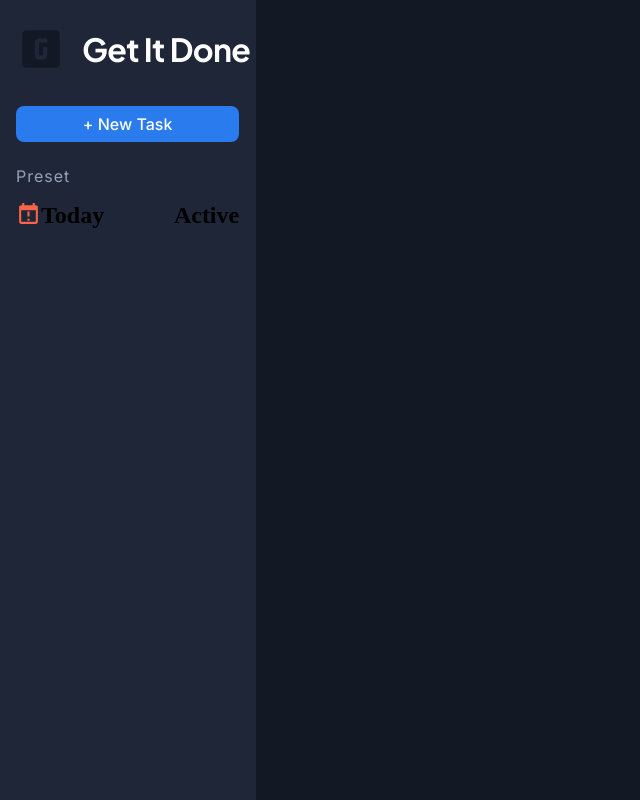
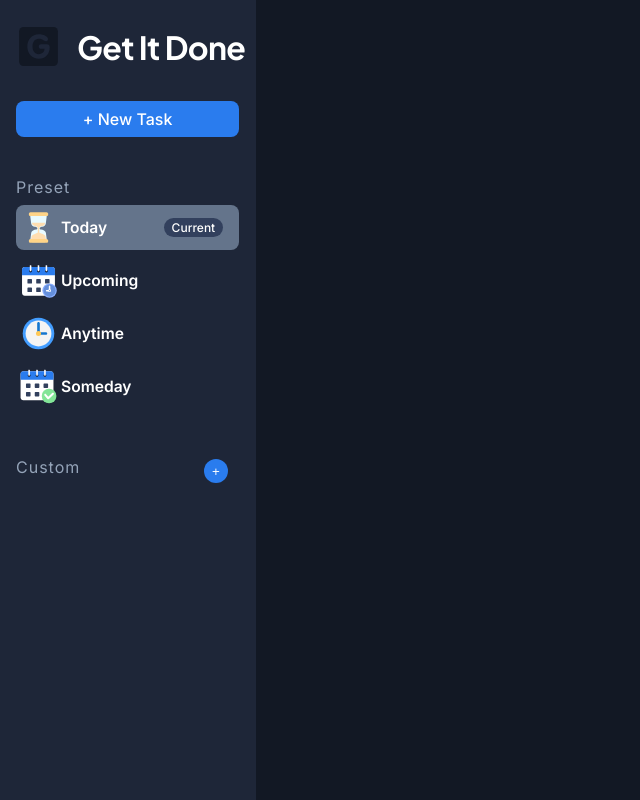
Before and after one commit to JayceDevelops/Get-It-Done, a website built with webpack: page src/template.html in a window 1280 px wide. Shown: the whole page, without its empty margins (0-640 px from the left). Built offline with nearby package versions, Linux system fonts and the light colour scheme.

Commit message:
Finished styling sidebar & made the sidebar render using JS.

```diff
--- a/src/index.js
+++ b/src/index.js
@@ -1 +1,27 @@
 import "./style.css";
+import { InitSidebar } from "./modules/init-sidebar";
+import { ChangeCategorie } from "./modules/change-categorie";
+
+
+InitSidebar();
+
+
+const Today = document.querySelector('.Today');
+Today.addEventListener("click", () => {
+    ChangeCategorie('Today');
+});
+
+const Upcoming = document.querySelector('.Upcoming');
+Upcoming.addEventListener("click", () => {
+    ChangeCategorie('Upcoming');
+});
+
+const Anytime = document.querySelector('.Anytime');
+Anytime.addEventListener("click", () => {
+    ChangeCategorie('Anytime');
+});
+
+const Someday = document.querySelector('.Someday');
+Someday.addEventListener("click", () => {
+    ChangeCategorie('Someday');
+});
--- /dev/null
+++ b/src/modules/change-categorie.js
@@ -0,0 +1,4 @@
+
+export const ChangeCategorie = (categorie) => {
+
+};
--- /dev/null
+++ b/src/modules/init-sidebar.js
@@ -0,0 +1,112 @@
+import Logo from '../assets/Logo.svg';
+import Today from '../assets/Today.svg'
+import Upcoming from '../assets/Upcoming.svg';
+import Anytime from '../assets/Anytime.svg';
+import Someday from '../assets/Someday.svg';
+
+export const InitSidebar = () => {
+    const nav = document.querySelector('nav');
+
+    renderHeading(nav);
+
+    // Render New Task Button
+    const newTask = document.createElement('button');
+    newTask.classList.add('new');
+    newTask.textContent = '+ New Task';
+    nav.appendChild(newTask);
+
+    // Render Preset Categories
+    renderPresetCategories(nav);
+
+    // Render Custom Categories
+    renderCustomCategories(nav);
+};
+
+const renderHeading = (nav) => {
+    // Render Heading Div
+    const heading = document.createElement('div');
+    heading.classList.add('heading');
+
+    // Render Image
+    const Icon = document.createElement('img');
+    Icon.src = Logo;
+    heading.appendChild(Icon);
+
+    // Render Text
+    heading.innerHTML += '<h1>Get It Done</h1>';
+
+    nav.appendChild(heading);
+};
+
+const renderPresetCategories = (nav) => {
+    const preset = document.createElement('div');
+    preset.classList.add('preset');
+    preset.innerHTML += '<h1 class="list">Preset</h1>';
+
+    // Goes through array of preset categories and creates the necessary divs and elements
+    const PresetCategories = ['Today', 'Upcoming', 'Anytime', 'Someday'];
+    PresetCategories.forEach((categorie) => {
+        const presetButton = document.createElement('div');
+        presetButton.classList.add('presetButton', categorie);
+
+        const name = document.createElement('div');
+        name.classList.add('presetname');
+
+        const buttonImage = document.createElement('img');
+        const nameText = document.createElement('h1');
+        nameText.textContent = categorie;
+        name.appendChild(nameText);
+
+        presetButton.appendChild(name);
+
+        if (categorie === 'Today'){
+            buttonImage.src = Today;
+            presetButton.classList.add('current');
+
+            const active = document.createElement('div');
+            active.classList.add('active');
+            active.innerHTML = '<h1>Current</h1>';
+
+            presetButton.appendChild(active);
+        }
+        else if (categorie === 'Upcoming'){
+            buttonImage.src = Upcoming;
+        }
+        else if (categorie === 'Anytime'){
+            buttonImage.src = Anytime;
+        }
+        else {
+            buttonImage.src = Someday;
+        }
+
+        name.insertBefore(buttonImage, nameText);
+
+        preset.appendChild(presetButton);
+    });
+    nav.appendChild(preset);
+}
+
+const renderCustomCategories = (nav) => {
+    const custom = document.createElement('div');
+    custom.classList.add('custom');
+
+    const customHeader = document.createElement('div');
+    customHeader.classList.add('customHeader');
+
+    const headerText = document.createElement('h1');
+    headerText.classList.add('list');
+    headerText.textContent = 'Custom';
+    customHeader.appendChild(headerText);
+
+    const styleDiv = document.createElement('div');
+
+    const newCustButton = document.createElement('button');
+    newCustButton.classList.add('newCustom');
+    newCustButton.textContent = "+";
+
+    styleDiv.appendChild(newCustButton);
+
+    customHeader.appendChild(styleDiv);
+    custom.appendChild(customHeader);
+    nav.appendChild(custom);
+};
--- a/src/style.css
+++ b/src/style.css
@@ -87,14 +87,16 @@ nav > .new {
     background-color: var(--accent-primary);
 }
 
-nav > .preset > h1 {
+
+
+.list {
+
     font-family: var(--font-body);
     font-size: clamp(0.75rem, 4vw, 1rem);
     font-weight: 400;
     letter-spacing: 1px;
     color: var(--text-secondary);
-    padding-top: 1.5rem;
-    padding-bottom: 1rem;
+    padding-bottom: 0.5rem;
 }
 
 nav > .preset > .presetButton {
@@ -104,16 +106,80 @@ nav > .preset > .presetButton {
 
 
     border-radius: 8px;
+    cursor: pointer;
+
+    margin-bottom: 0.5rem;
 }
 
 nav > .preset > .presetButton > .presetname {
     display: flex;
     flex-direction: row;
+    align-items: center;
+
+    font-family: var(--font-body);
+    font-size: clamp(0.5rem, 4vw, 0.65rem);
+    color: var(--text-primary);
+
 }
 
+nav > .preset > .current {
+    background-color: var(--text-muted);
+}
 
-nav > .preset > .presetButton > h1 {
+nav > .preset > .current > .active {
+    display: flex;
+    align-items: center;
+    justify-content: center;
+}
+
+nav > .preset > .current > .active > h1 {
+
+    background-color: var(--color-border);
+
     font-family: var(--font-body);
-    font-size: clamp(1rem, 4vw, 1.25rem);
-    padding-left: 1rem;
+    font-size: clamp(0.5rem, 4vw, 0.75rem);
+    font-weight: 500;
+
+    color: var(--text-primary);
+
+    margin-right: 1rem;
+    padding: 0.15rem 0.5rem 0.15rem 0.5rem;
+
+    border-radius: 50px;
 }
+
+nav > .custom > .customHeader {
+    display: grid;
+    grid-template-columns: min-content auto;
+}
+
+nav > .custom > div > div {
+    display: flex;
+    align-items: center;
+    justify-content: end;
+}
+
+nav > .custom > div > div > button {
+    margin-right: 1.75rem;
+
+    border-radius: 100%;
+    border: none;
+    outline: none;
+
+    background-color: var(--accent-primary);
+    color: var(--text-primary);
+
+    width: 1.5rem;
+    height: 1.5rem;
+
+    cursor: pointer;
+}
+
+.preset, .custom {
+    margin-top: 2.5rem;
+}
+
+img {
+    width: 45px;
+    height: 45px;
+}
--- a/src/template.html
+++ b/src/template.html
@@ -7,41 +7,6 @@
 </head>
 <body>
     <nav>
-        <div class="heading">
-            <svg xmlns="http://www.w3.org/2000/svg" viewBox="0 0 24 24" width="50" height="50" fill="var(--bg-main)">
-                <title>alpha-g-box</title>
-                <path d="M11,7A2,2 0 0,0 9,9V15A2,2 0 0,0 11,17H13A2,2 0 0,0 15,15V11H13V15H11V9H15V7H11M5,3H19A2,2 0 0,1 21,5V19A2,2 0 0,1 19,21H5A2,2 0 0,1 3,19V5A2,2 0 0,1 5,3Z" />
-            </svg>
-            <h1>Get It Done</h1>
-        </div>
-
-        <button class="new">+ New Task</button>
-
-        <div class="preset">
-            <h1>Preset</h1>
-            <div class="presetButton today current">
-                <div class="presetname">
-                    <svg xmlns="http://www.w3.org/2000/svg" viewBox="0 0 24 24" width="25" height="25" fill="var(--urgent)">
-                    <title>calendar-alert</title>
-                        <path d="M6 1V3H5C3.89 3 3 3.89 3 5V19C3 20.11 3.9 21 5 21H19C20.11 21 21 20.11 21 19V5C21 3.9 20.11 3 19 3H18V1H16V3H8V1H6M5 8H19V19H5V8M11 9V14H13V9H11M11 16V18H13V16H11Z" />
-                    </svg>
-                    <h1>Today</h1>
-                </div>
-
-                <div class="active">
-                    <h1>Active</h1>
-                </div>
-            </div>
-            <div class="presetButton upcoming">
-
-            </div>
-            <div class="presetButton anytime">
-
-            </div>
-            <div class="presetButton someday">
-
-            </div>
-        </div>
 
     </nav>
     <main>
```
Also changed, not shown: src/test.html (added, +63 -0 lines), src/assets/Anytime.svg (added), src/assets/Logo.svg (added), src/assets/Someday.svg (added), src/assets/Today.svg (added), src/assets/Upcoming.svg (added), src/assets/logo.png (deleted).
